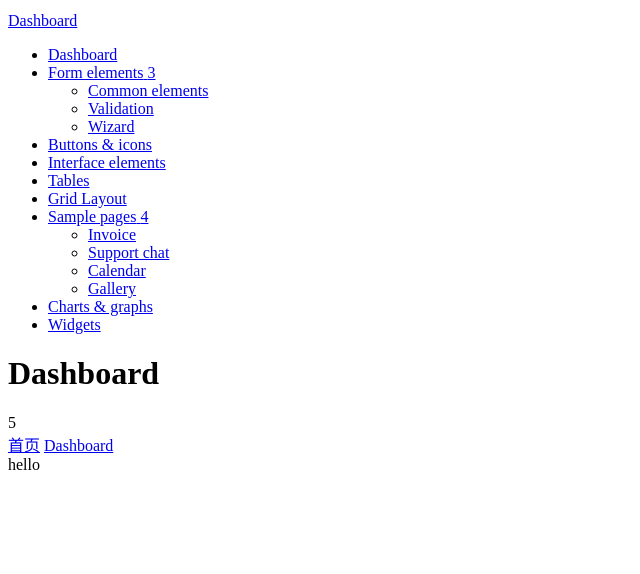
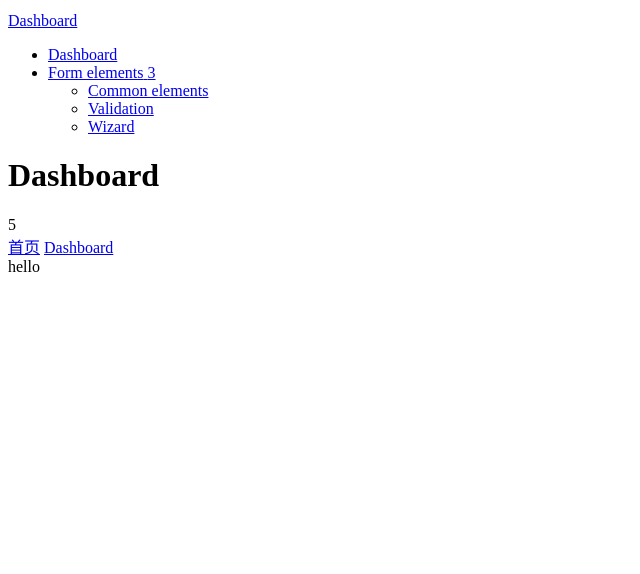
Before and after one commit to zhoujiafei/weimp, a Yii app: template backend/views/admin/index.php in a window 1280 px wide. Shown: the part 265-839 px from the top of the page, without its empty margins (0-640 px from the left). Run offline with PHP 8.4 and a stand-in for Yii, Linux system fonts and the light colour scheme; the template is opened without the code that fills it, so the values that code supplies are empty; some libraries are stand-ins or nearby versions.

Commit message:
调整Layout

```diff
--- a/backend/views/layouts/main.php
+++ b/backend/views/layouts/main.php
@@ -21,9 +21,13 @@ AppAsset::register($this);
 		<h1><a href="###">Unicorn Admin</a></h1>
 	</div>
 
+	<!-- 搜索框 -->
 	<div id="search">
 		<input type="text" placeholder="Search here..." /><button type="submit" class="tip-right" title="Search"><i class="icon-search icon-white"></i></button>
 	</div>
+	<!-- 搜索框 -->
+
+	<!-- 右侧导航栏 -->
 	<div id="user-nav" class="navbar navbar-inverse">
         <ul class="nav btn-group">
             <li class="btn btn-inverse"><a title="" href="#"><i class="icon icon-user"></i> <span class="text">Profile</span></a></li>
@@ -39,41 +43,24 @@ AppAsset::register($this);
             <li class="btn btn-inverse"><a title="退出" href="<?php echo Url::to(['admin/logout']);?>"><i class="icon icon-share-alt"></i> <span class="text">Logout</span></a></li>
         </ul>
     </div>
+    <!-- 右侧导航栏 -->
 
+    <!-- 左侧菜单栏 -->
 	<div id="sidebar">
 		<a href="#" class="visible-phone"><i class="icon icon-home"></i> Dashboard</a>
 		<ul>
-			<li class="active"><a href="index.html"><i class="icon icon-home"></i> <span>Dashboard</span></a></li>
+			<li class=""><a href="#"><i class="icon icon-home"></i> <span>Dashboard</span></a></li>
 			<li class="submenu">
 				<a href="#"><i class="icon icon-th-list"></i> <span>Form elements</span> <span class="label">3</span></a>
 				<ul>
-					<li><a href="form-common.html">Common elements</a></li>
-					<li><a href="form-validation.html">Validation</a></li>
-					<li><a href="form-wizard.html">Wizard</a></li>
+					<li><a href="#">Common elements</a></li>
+					<li><a href="#">Validation</a></li>
+					<li><a href="#">Wizard</a></li>
 				</ul>
 			</li>
-			<li><a href="buttons.html"><i class="icon icon-tint"></i> <span>Buttons &amp; icons</span></a></li>
-			<li><a href="interface.html"><i class="icon icon-pencil"></i> <span>Interface elements</span></a></li>
-			<li><a href="tables.html"><i class="icon icon-th"></i> <span>Tables</span></a></li>
-			<li><a href="grid.html"><i class="icon icon-th-list"></i> <span>Grid Layout</span></a></li>
-			<li class="submenu">
-				<a href="#"><i class="icon icon-file"></i> <span>Sample pages</span> <span class="label">4</span></a>
-				<ul>
-					<li><a href="invoice.html">Invoice</a></li>
-					<li><a href="chat.html">Support chat</a></li>
-					<li><a href="calendar.html">Calendar</a></li>
-					<li><a href="gallery.html">Gallery</a></li>
-				</ul>
-			</li>
-			<li>
-				<a href="charts.html"><i class="icon icon-signal"></i> <span>Charts &amp; graphs</span></a>
-			</li>
-			<li>
-				<a href="widgets.html"><i class="icon icon-inbox"></i> <span>Widgets</span></a>
-			</li>
 		</ul>
-
 	</div>
+	<!-- 右侧导航栏 -->
 
 	<div id="content">
 		<div id="content-header">
@@ -85,10 +72,14 @@ AppAsset::register($this);
 				<a class="btn btn-large tip-bottom" title="Manage Orders"><i class="icon-shopping-cart"></i></a>
 			</div>
 		</div>
+
+		<!-- 面包屑 -->
 		<div id="breadcrumb">
 			<a href="#" title="Go to Home" class="tip-bottom"><i class="icon-home"></i> 首页</a>
 			<a href="#" class="current">Dashboard</a>
 		</div>
+		<!-- 面包屑 -->
+
 		<div class="container-fluid">
 			<?php echo $content;?>
 			<div class="row-fluid">
```
